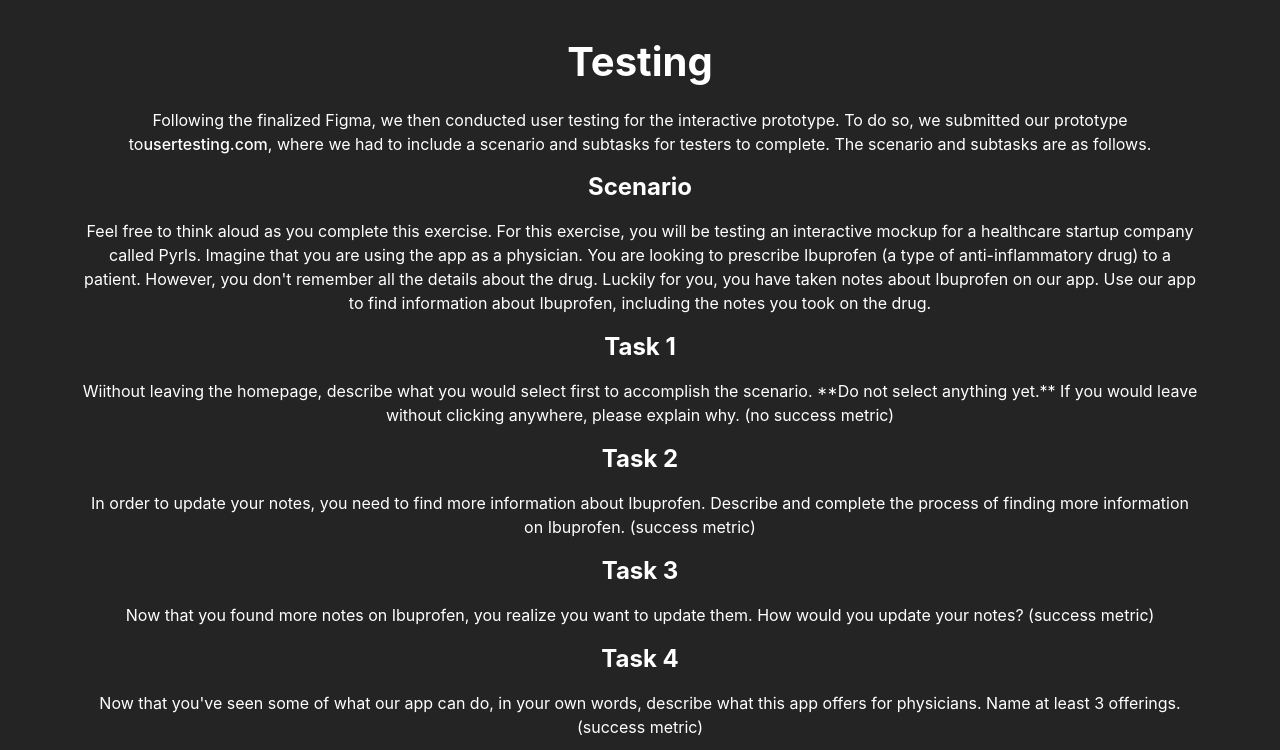
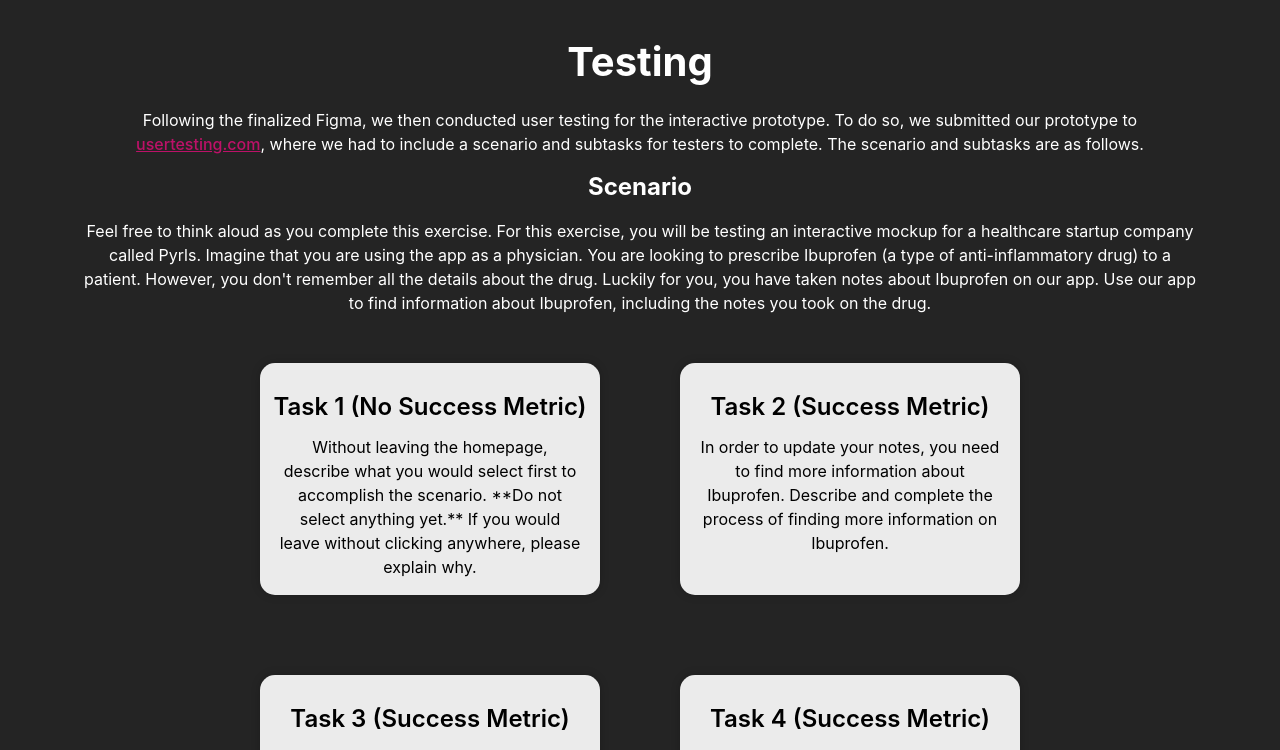
Before and after one commit to andrew7li/cs1300-iterative-design, a React (Vite) app: page / in a window 1280 px wide. Shown: the part 7280-8030 px from the top of the page. Built offline with nearby package versions, Linux system fonts and the light colour scheme.

Commit message:
Update tasks for testing

```diff
--- a/src/App.scss
+++ b/src/App.scss
@@ -23,6 +23,16 @@ a {
   section {
     margin: 0 2rem;
   }
+}
+
+.link {
+  margin: 0 auto;
+  color: rgb(189, 17, 104);
+  text-decoration: underline;
+}
+
+.link:hover {
+  color: rgb(124, 5, 64);
 }
 
 /* NAVIGATION BAR */
@@ -316,6 +326,39 @@ a {
 
 /* TESTING */
 
+.taskContainer {
+  display: flex;
+  flex-direction: row;
+  align-items: center;
+  justify-content: center;
+  gap: 5rem;
+  flex-wrap: wrap;
+  padding: 2rem 0;
+
+  .taskCard {
+    width: 340px;
+    height: auto;
+    background-color: #ebebeb;
+    border-radius: 15px;
+    box-shadow: 0 0 10px 0 rgba(0, 0, 0, 0.2);
+    padding-top: 2rem;
+    align-self: stretch;
+    color: black;
+
+    .taskHeader {
+      font-size: 1.5rem;
+      font-weight: 600;
+      margin: 0 0 1rem 0;
+    }
+
+    .taskBody {
+      font-size: 1rem;
+      font-weight: 400;
+      padding: 0 1.2rem 1rem 1.2rem;
+    }
+  }
+}
+
 .userContainer {
   display: flex;
   flex-direction: row;
@@ -361,15 +404,16 @@ a {
   .userSectionContainer {
     text-align: left;
     padding: 0 1rem;
+    margin-bottom: 1rem;
 
     a {
       margin: 0 auto;
-      color:rgb(189, 17, 104);
+      color: rgb(189, 17, 104);
       text-decoration: underline;
     }
 
     a:hover {
-      color:rgb(124, 5, 64);
+      color: rgb(124, 5, 64);
     }
 
     .userSectionHeader {
--- a/src/Testing.tsx
+++ b/src/Testing.tsx
@@ -11,10 +11,12 @@ export default function Testing() {
       <h1>Testing</h1>
       <p>
         Following the finalized Figma, we then conducted user testing for the
-        interactive prototype. To do so, we submitted our prototype to
-        <a href="usertesting.com">usertesting.com</a>, where we had to include a
-        scenario and subtasks for testers to complete. The scenario and subtasks
-        are as follows.
+        interactive prototype. To do so, we submitted our prototype to{" "}
+        <a href="http://usertesting.com" target="_blank" className="link">
+          usertesting.com
+        </a>
+        , where we had to include a scenario and subtasks for testers to
+        complete. The scenario and subtasks are as follows.
       </p>
       <h2>Scenario</h2>
       <p>
@@ -27,34 +29,49 @@ export default function Testing() {
         Ibuprofen on our app. Use our app to find information about Ibuprofen,
         including the notes you took on the drug.
       </p>
-      <h2>Task 1</h2>
-      <p>
-        Wiithout leaving the homepage, describe what you would select first to
-        accomplish the scenario. **Do not select anything yet.** If you would
-        leave without clicking anywhere, please explain why. (no success metric)
-      </p>
-      <h2>Task 2</h2>
-      <p>
-        In order to update your notes, you need to find more information about
-        Ibuprofen. Describe and complete the process of finding more information
-        on Ibuprofen. (success metric)
-      </p>
-      <h2>Task 3</h2>
-      <p>
-        Now that you found more notes on Ibuprofen, you realize you want to
-        update them. How would you update your notes? (success metric)
-      </p>
-      <h2>Task 4</h2>
-      <p>
-        Now that you've seen some of what our app can do, in your own words,
-        describe what this app offers for physicians. Name at least 3 offerings.
-        (success metric)
-      </p>
+      <div className="taskContainer">
+        <div className="taskCard">
+          <div className="taskHeader">Task 1 (No Success Metric)</div>
+          <div className="taskBody">
+            Without leaving the homepage, describe what you would select first
+            to accomplish the scenario. **Do not select anything yet.** If you
+            would leave without clicking anywhere, please explain why.
+          </div>
+        </div>
+
+        <div className="taskCard">
+          <div className="taskHeader">Task 2 (Success Metric)</div>
+          <div className="taskBody">
+            In order to update your notes, you need to find more information
+            about Ibuprofen. Describe and complete the process of finding more
+            information on Ibuprofen.
+          </div>
+        </div>
+
+        <div className="taskCard">
+          <div className="taskHeader">Task 3 (Success Metric)</div>
+          <div className="taskBody">
+            Now that you found more notes on Ibuprofen, you realize you want to
+            update them. How would you update your notes?
+          </div>
+        </div>
+
+        <div className="taskCard">
+          <div className="taskHeader">Task 4 (Success Metric)</div>
+          <div className="taskBody">
+            Now that you've seen some of what our app can do, in your own words,
+            describe what this app offers for physicians. Name at least 3
+            offerings.
+          </div>
+        </div>
+      </div>
+
       <p>
         We then asked the user to complete the subtasks and recorded their
         responses. We received 3 responses from users. Their observations are
         provided below.
       </p>
+      <p></p>
       <div className="userContainer">
         <div className="userCard">
           <img
@@ -66,8 +83,13 @@ export default function Testing() {
           <div className="userHeader">User One</div>
           <div className="userSectionContainer">
             <div className="userSectionHeader">
-              <a href="https://app.usertesting.com/v/1aec01ab-7746-4cbc-96c1-10d13231123b?encrypted_video_handle=a5106295-4395-4a33-8f62-1b36444841b1#!/notes&shared_via=link
-" target="_blank">Check out my interaction!</a>
+              <a
+                href="https://app.usertesting.com/v/1aec01ab-7746-4cbc-96c1-10d13231123b?encrypted_video_handle=a5106295-4395-4a33-8f62-1b36444841b1#!/notes&shared_via=link
+"
+                target="_blank"
+              >
+                Check out my interaction!
+              </a>
             </div>
             <strong>Task 1:</strong>
             <ul>
@@ -105,8 +127,13 @@ export default function Testing() {
           />
           <div className="userHeader">User Two</div>
           <div className="userSectionContainer">
-          <div className="userSectionHeader">
-              <a href="https://app.usertesting.com/v/855ef1e2-5bd3-4a6d-b747-89cfaadd6fe6?encrypted_video_handle=2b3dd98b-c2db-434f-a8fc-804ef85b4c34#!/notes&shared_via=link" target="_blank">Check out my interaction!</a>
+            <div className="userSectionHeader">
+              <a
+                href="https://app.usertesting.com/v/855ef1e2-5bd3-4a6d-b747-89cfaadd6fe6?encrypted_video_handle=2b3dd98b-c2db-434f-a8fc-804ef85b4c34#!/notes&shared_via=link"
+                target="_blank"
+              >
+                Check out my interaction!
+              </a>
             </div>
             <strong>Task 1:</strong>
             <ul>
@@ -144,8 +171,13 @@ export default function Testing() {
           />
           <div className="userHeader">User Three</div>
           <div className="userSectionContainer">
-          <div className="userSectionHeader">
-              <a href="https://app.usertesting.com/v/f27adb86-fb0b-4970-ae5e-e097f252c3cb?encrypted_video_handle=1e4e8d56-6159-4b88-a76b-af19457b4498#!/notes&shared_via=link" target="_blank">Check out my interaction!</a>
+            <div className="userSectionHeader">
+              <a
+                href="https://app.usertesting.com/v/f27adb86-fb0b-4970-ae5e-e097f252c3cb?encrypted_video_handle=1e4e8d56-6159-4b88-a76b-af19457b4498#!/notes&shared_via=link"
+                target="_blank"
+              >
+                Check out my interaction!
+              </a>
             </div>
             <strong>Task 1:</strong>
             <ul>
```
